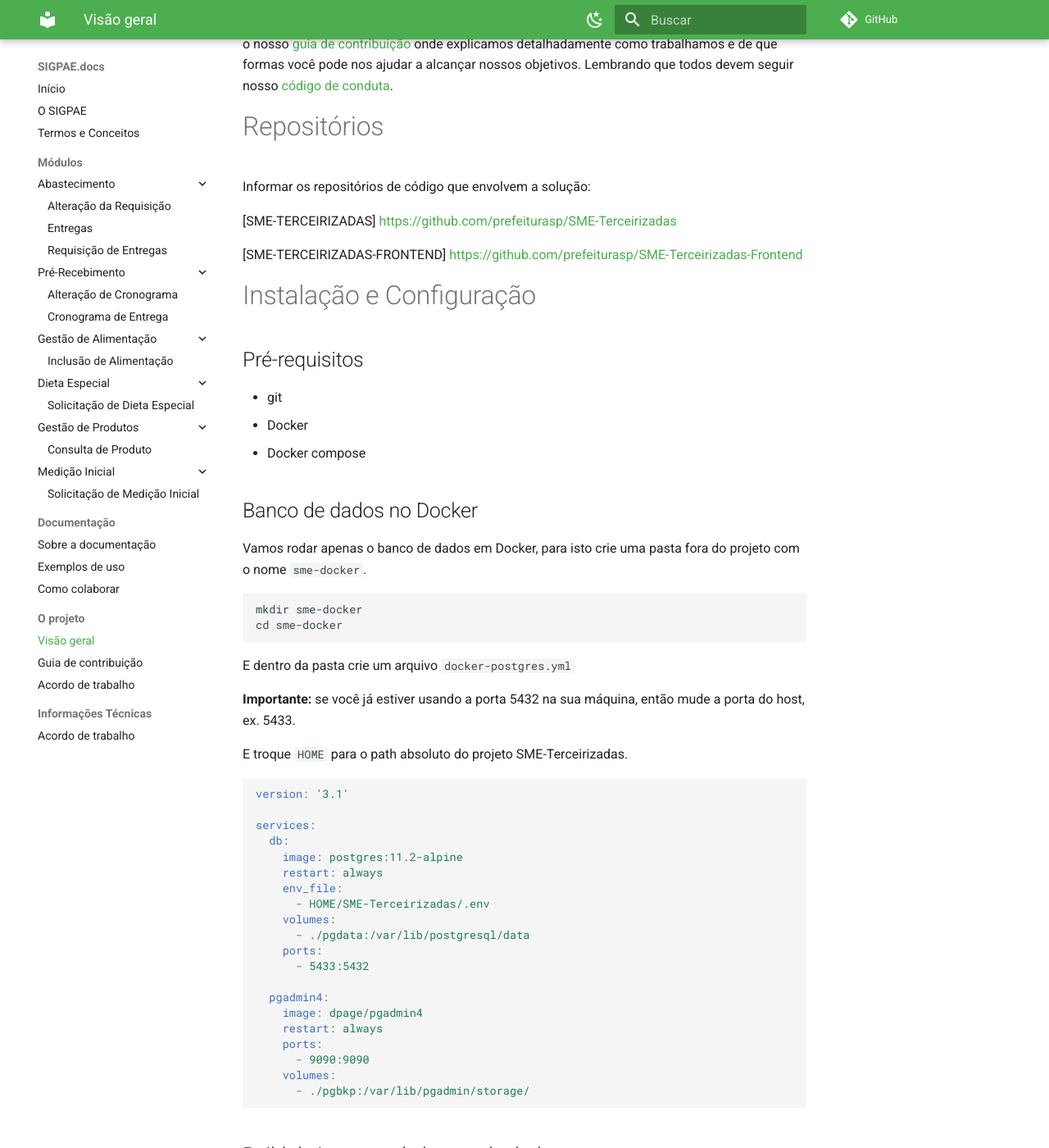
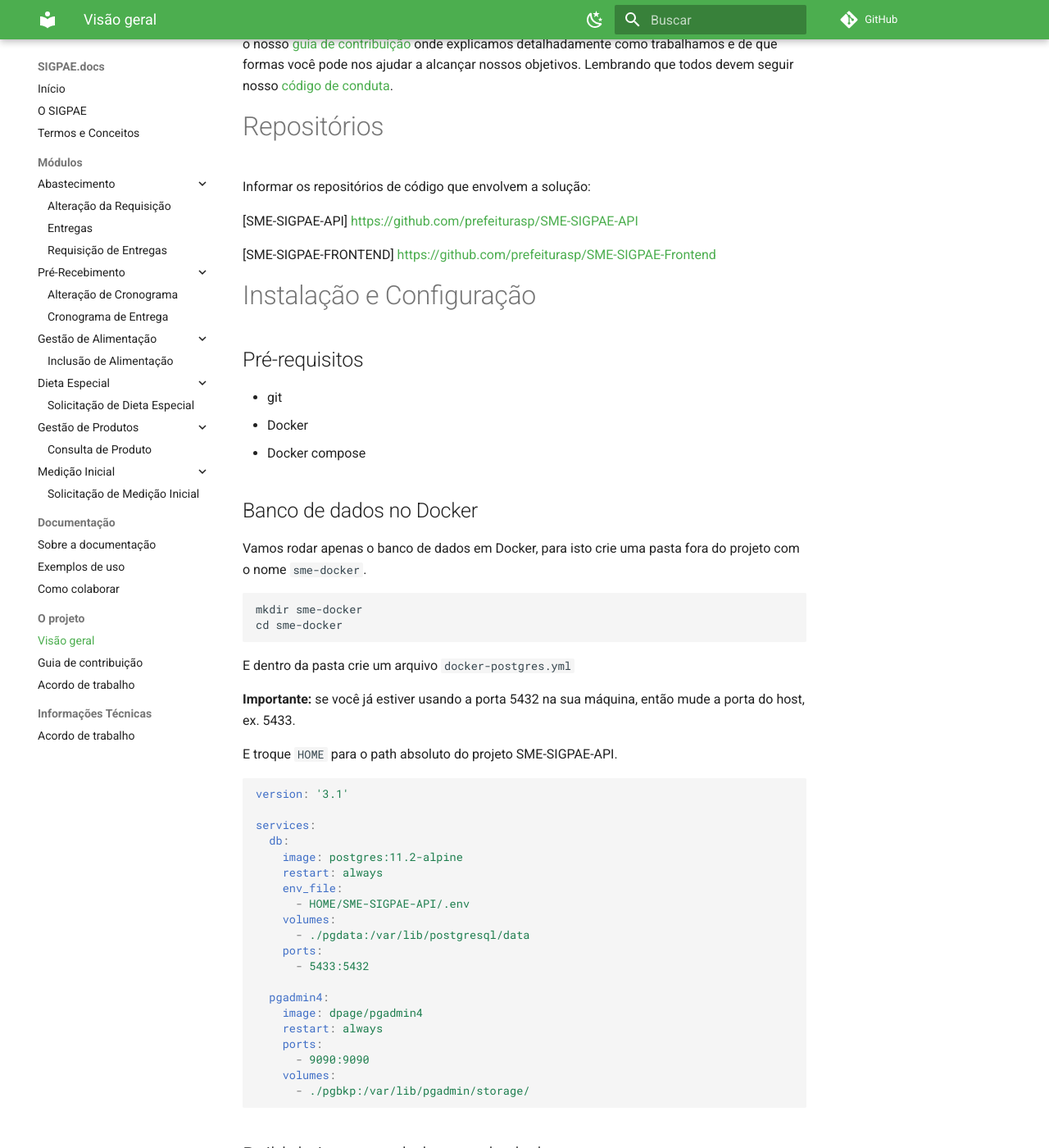
Before and after one commit to prefeiturasp/SME-SIGPAE-Docs, an MkDocs documentation site: the page built from docs/projeto/visao_geral_projeto.md, in a window 1280 px wide and 1400 px high, scrolled down 5560 px. Shown: the whole window at 82% size. Built offline with MkDocs 1.6.1 and Material for MkDocs 9.7.7, drawn with Linux system fonts in a browser that asks for light colours; comment, search, counter and statistics services are not loaded; some of the changed text lies outside the part shown.

Commit message:
refactor(-): :hammer: altera sme terceirizadas para sme sigpae

````diff
--- a/docs/projeto/visao_geral_projeto.md
+++ b/docs/projeto/visao_geral_projeto.md
@@ -173,7 +173,7 @@
 
 | Canal de comunicação | Objetivos |
 |----------------------|-----------|
-| [Issues do Github](https://github.com/prefeiturasp/SME-Terceirizadas/issues) | - Sugestão de novas funcionalidades<br> - Reportar bugs<br> - Discussões técnicas |
+| [Issues do Github](https://github.com/prefeiturasp/SME-SIGPAE-API/issues) | - Sugestão de novas funcionalidades<br> - Reportar bugs<br> - Discussões técnicas |
 
 # Como contribuir
 
@@ -183,10 +183,10 @@
 
 Informar os repositórios de código que envolvem a solução:
 
-[SME-TERCEIRIZADAS] [https://github.com/prefeiturasp/SME-Terceirizadas](https://github.com/prefeiturasp/SME-Terceirizadas)
+[SME-SIGPAE-API] [https://github.com/prefeiturasp/SME-SIGPAE-API](https://github.com/prefeiturasp/SME-SIGPAE-API)
 
-[SME-TERCEIRIZADAS-FRONTEND]
-[https://github.com/prefeiturasp/SME-Terceirizadas-Frontend](https://github.com/prefeiturasp/SME-Terceirizadas-Frontend)
+[SME-SIGPAE-FRONTEND]
+[https://github.com/prefeiturasp/SME-SIGPAE-Frontend](https://github.com/prefeiturasp/SME-SIGPAE-Frontend)
 
 # Instalação e Configuração
 
@@ -209,7 +209,7 @@
 
 **Importante:** se você já estiver usando a porta 5432 na sua máquina, então mude a porta do host, ex. 5433.
 
-E troque `HOME` para o path absoluto do projeto SME-Terceirizadas.
+E troque `HOME` para o path absoluto do projeto SME-SIGPAE-API.
 
 ```yml
 version: '3.1'
@@ -219,7 +219,7 @@
     image: postgres:11.2-alpine
     restart: always
     env_file:
-      - HOME/SME-Terceirizadas/.env
+      - HOME/SME-SIGPAE-API/.env
     volumes:
       - ./pgdata:/var/lib/postgresql/data
     ports:
@@ -252,7 +252,7 @@
 docker-compose -f docker-celery.yml up -d
 ```
 
-Na pasta `SME-Terceirizadas`, com a virtualenv ativa rode
+Na pasta `SME-SIGPAE-API`, com a virtualenv ativa rode
 
 ```
 celery -A config worker --beat --scheduler django --loglevel=info
--- a/mkdocs.yml
+++ b/mkdocs.yml
@@ -1,5 +1,5 @@
 site_name: SIGPAE.docs
-repo_url: https://github.com/prefeiturasp/SME-Terceirizadas-Docs
+repo_url: https://github.com/prefeiturasp/SME-SIGPAE-Docs
 copyright: Prefeitura Municipal de São Paulo
 
 nav:
@@ -39,7 +39,7 @@
 extra:
     social:
       - icon: fontawesome/brands/github
-        link: https://github.com/prefeiturasp/SME-Terceirizadas
+        link: https://github.com/prefeiturasp/SME-SIGPAE-API
     group_test:
         test_macro: Teste de macro. Esse texto veio de uma macro.
 
````
Also changed, not shown: README.md (+1 -1 lines), docs/projeto/guia_contribuicao.md (+5 -5 lines), docs/sigpae_docs/como_colaborar_docs.md (+1 -1 lines).
